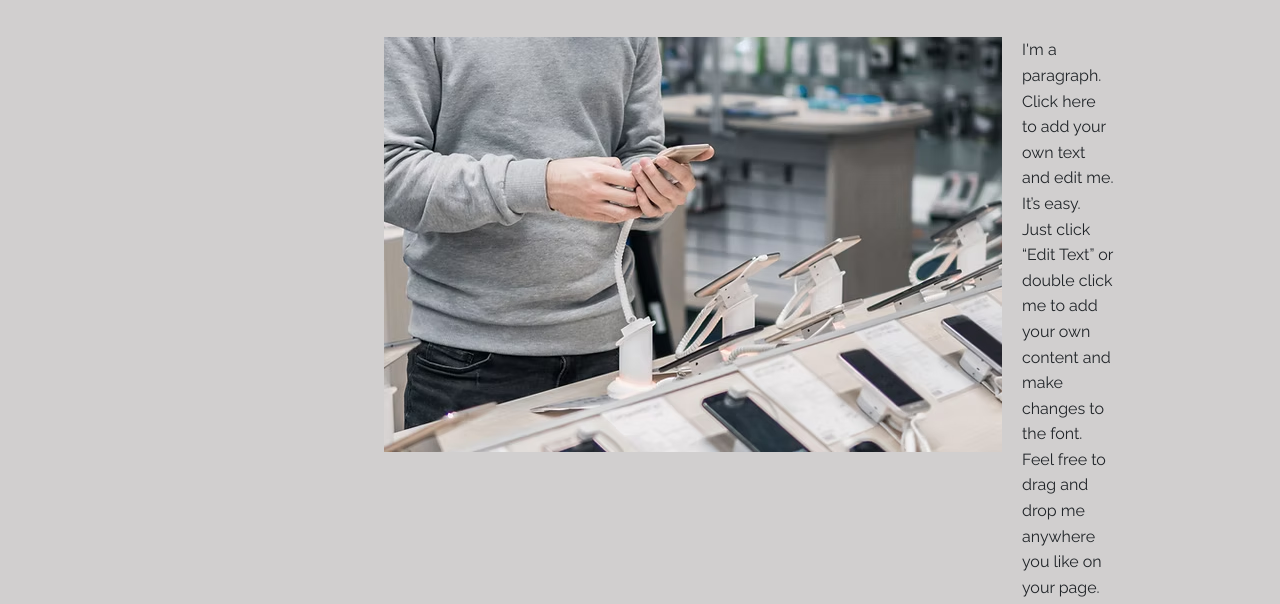
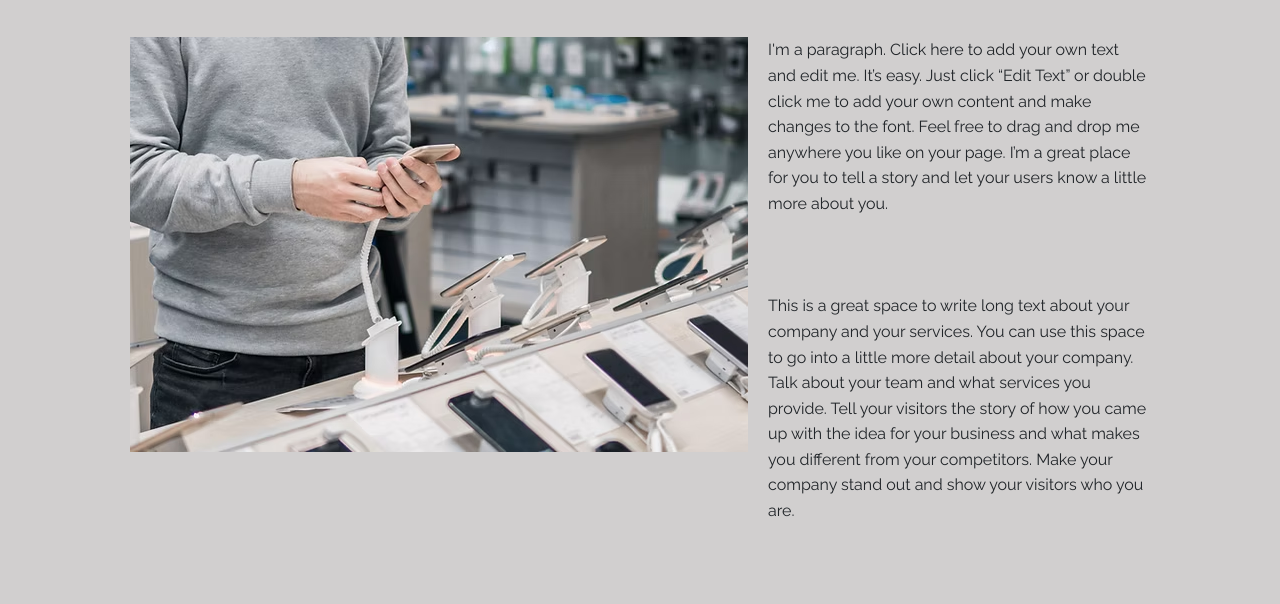
Before and after one commit to Kiknadzegio98/kiknadzegio, a plain HTML site: page about.html in a window 1280 px wide. Shown: the part 193-797 px from the top of the page. Drawn offline with nearby package versions, Linux system fonts and the light colour scheme.

Commit message:
fixed about main display

```diff
--- a/style.css
+++ b/style.css
@@ -294,7 +294,8 @@ section {
 /* ებაუთ გვერდი */
 
 .aboutmain {
-  width: 40%;
+  width: 100%;
+  max-width: 1020px;
   display: flex;
   justify-self: center;
   text-align: left;
```
